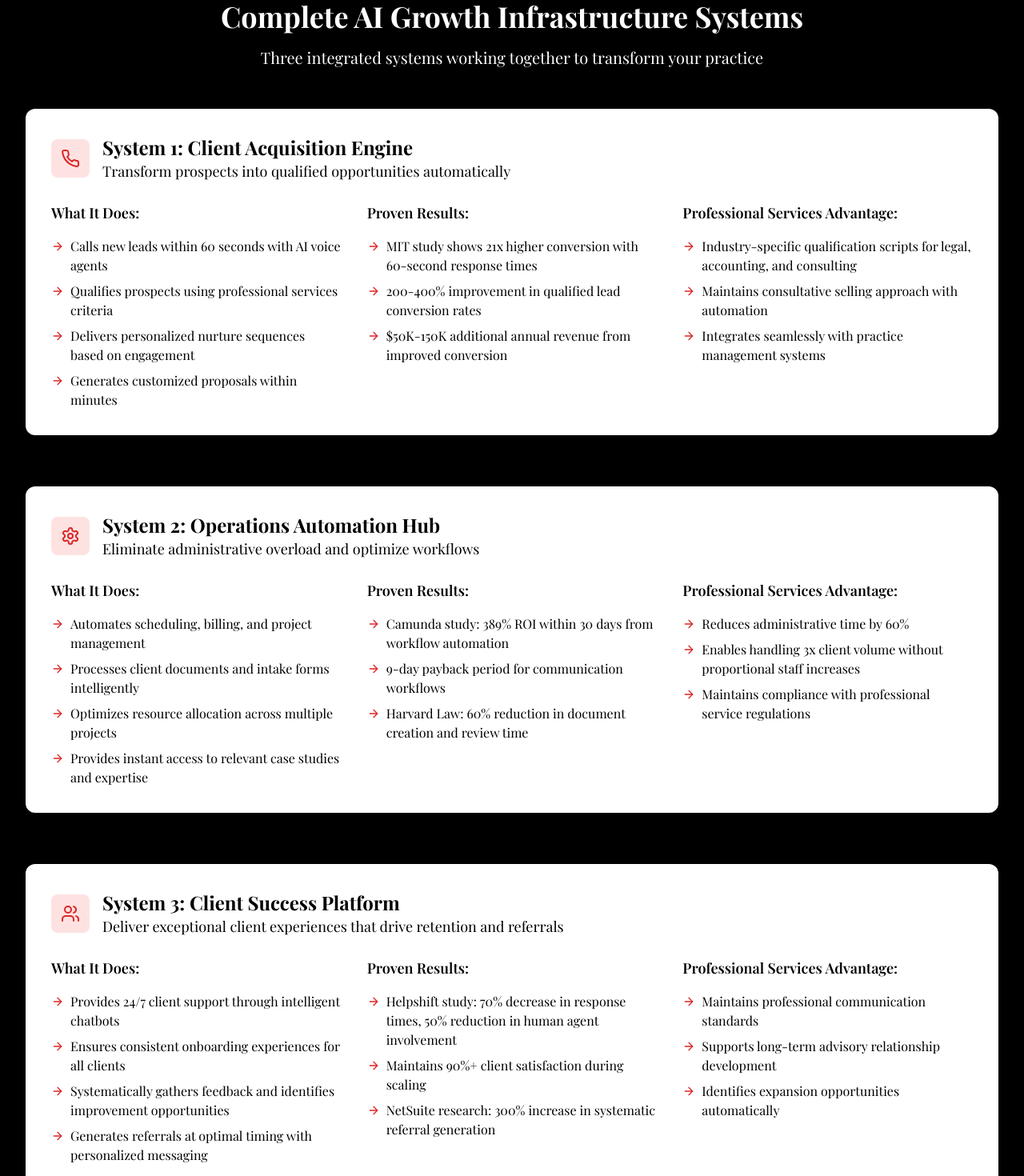
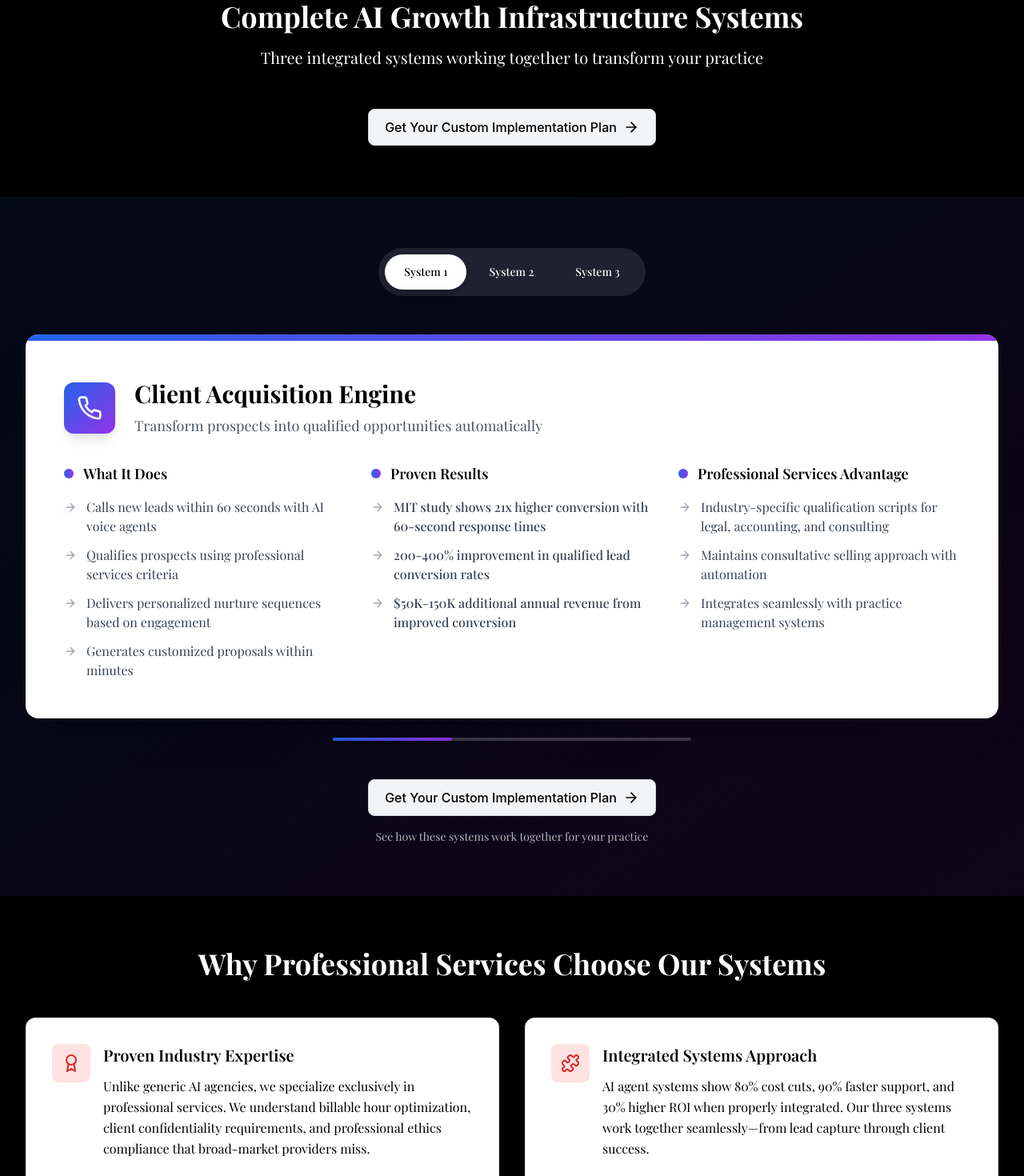
Before and after one commit to SridharA16/ServicoA16, a React (Vite) app: page / in a window 1280 px wide. Shown: the part 700-2170 px from the top of the page at 80% size. Built offline with nearby package versions, Linux system fonts and the light colour scheme.

Commit message:
Remove Duplicate System Categories

```diff
--- a/src/components/SystemsSection.tsx
+++ b/src/components/SystemsSection.tsx
@@ -1,5 +1,5 @@
 import React from 'react';
-import { Phone, Settings, Users, ArrowRight } from 'lucide-react';
+import { ArrowRight } from 'lucide-react';
 
 interface SystemsSectionProps {
   onBookingClick: () => void;
@@ -7,72 +7,6 @@ interface SystemsSectionProps {
 }
 
 const SystemsSection: React.FC<SystemsSectionProps> = ({ onBookingClick, isDarkMode }) => {
-  const systems = [
-    {
-      icon: Phone,
-      title: "Client Acquisition Engine",
-      subtitle: "Transform prospects into qualified opportunities automatically",
-      features: [
-        "Calls new leads within 60 seconds with AI voice agents",
-        "Qualifies prospects using professional services criteria",
-        "Delivers personalized nurture sequences based on engagement",
-        "Generates customized proposals within minutes"
-      ],
-      results: [
-        "MIT study shows 21x higher conversion with 60-second response times",
-        "200-400% improvement in qualified lead conversion rates",
-        "$50K-150K additional annual revenue from improved conversion"
-      ],
-      advantages: [
-        "Industry-specific qualification scripts for legal, accounting, and consulting",
-        "Maintains consultative selling approach with automation",
-        "Integrates seamlessly with practice management systems"
-      ]
-    },
-    {
-      icon: Settings,
-      title: "Operations Automation Hub",
-      subtitle: "Eliminate administrative overload and optimize workflows",
-      features: [
-        "Automates scheduling, billing, and project management",
-        "Processes client documents and intake forms intelligently",
-        "Optimizes resource allocation across multiple projects",
-        "Provides instant access to relevant case studies and expertise"
-      ],
-      results: [
-        "Camunda study: 389% ROI within 30 days from workflow automation",
-        "9-day payback period for communication workflows",
-        "Harvard Law: 60% reduction in document creation and review time"
-      ],
-      advantages: [
-        "Reduces administrative time by 60%",
-        "Enables handling 3x client volume without proportional staff increases",
-        "Maintains compliance with professional service regulations"
-      ]
-    },
-    {
-      icon: Users,
-      title: "Client Success Platform",
-      subtitle: "Deliver exceptional client experiences that drive retention and referrals",
-      features: [
-        "Provides 24/7 client support through intelligent chatbots",
-        "Ensures consistent onboarding experiences for all clients",
-        "Systematically gathers feedback and identifies improvement opportunities",
-        "Generates referrals at optimal timing with personalized messaging"
-      ],
-      results: [
-        "Helpshift study: 70% decrease in response times, 50% reduction in human agent involvement",
-        "Maintains 90%+ client satisfaction during scaling",
-        "NetSuite research: 300% increase in systematic referral generation"
-      ],
-      advantages: [
-        "Maintains professional communication standards",
-        "Supports long-term advisory relationship development",
-        "Identifies expansion opportunities automatically"
-      ]
-    }
-  ];
-
   return (
     <section className="py-16 bg-black relative z-30">
       <div className="max-w-7xl mx-auto px-4 sm:px-6 lg:px-8">
@@ -83,74 +17,6 @@ const SystemsSection: React.FC<SystemsSectionProps> = ({ onBookingClick, isDarkM
           <p className="text-xl mb-8 max-w-3xl mx-auto leading-relaxed text-white transition-colors duration-300" style={{ fontFamily: "'Playfair Display', Georgia, 'Times New Roman', serif" }}>
             Three integrated systems working together to transform your practice
           </p>
-        </div>
-
-        <div className="space-y-16">
-          {systems.map((system, index) => (
-            <div key={index} className={`p-8 rounded-xl shadow-lg hover:shadow-xl transition-all duration-300 hover:scale-105 ${
-              isDarkMode
-                ? 'bg-white border border-gray-200 hover:border-purple-500/50'
-                : 'bg-white hover:shadow-xl'
-            }`}>
-              <div className="flex items-center mb-6">
-                <div className={`flex-shrink-0 w-12 h-12 rounded-lg flex items-center justify-center mr-4 transition-colors duration-300 ${
-                  isDarkMode ? 'bg-gradient-to-br from-purple-600 to-blue-600' : 'bg-red-100'
-                }`}>
-                  <system.icon className={`w-6 h-6 transition-colors duration-300 ${
-                    isDarkMode ? 'text-white' : 'text-red-600'
-                  }`} />
-                </div>
-                <div>
-                  <h3 className="text-2xl font-bold text-black">System {index + 1}: {system.title}</h3>
-                  <p className="text-lg text-black">{system.subtitle}</p>
-                </div>
-              </div>
-
-              <div className="grid grid-cols-1 lg:grid-cols-3 gap-8">
-                <div>
-                  <h4 className="text-lg font-semibold mb-4 text-black">What It Does:</h4>
-                  <ul className="space-y-2">
-                    {system.features.map((feature, fIndex) => (
-                      <li key={fIndex} className="flex items-start">
-                        <ArrowRight className={`w-4 h-4 mr-2 mt-1 flex-shrink-0 transition-colors duration-300 ${
-                          isDarkMode ? 'text-purple-400' : 'text-red-600'
-                        }`} />
-                        <span className="text-black">{feature}</span>
-                      </li>
-                    ))}
-                  </ul>
-                </div>
-
-                <div>
-                  <h4 className="text-lg font-semibold mb-4 text-black">Proven Results:</h4>
-                  <ul className="space-y-2">
-                    {system.results.map((result, rIndex) => (
-                      <li key={rIndex} className="flex items-start">
-                        <ArrowRight className={`w-4 h-4 mr-2 mt-1 flex-shrink-0 transition-colors duration-300 ${
-                          isDarkMode ? 'text-purple-400' : 'text-red-600'
-                        }`} />
-                        <span className="text-black">{result}</span>
-                      </li>
-                    ))}
-                  </ul>
-                </div>
-
-                <div>
-                  <h4 className="text-lg font-semibold mb-4 text-black">Professional Services Advantage:</h4>
-                  <ul className="space-y-2">
-                    {system.advantages.map((advantage, aIndex) => (
-                      <li key={aIndex} className="flex items-start">
-                        <ArrowRight className={`w-4 h-4 mr-2 mt-1 flex-shrink-0 transition-colors duration-300 ${
-                          isDarkMode ? 'text-purple-400' : 'text-red-600'
-                        }`} />
-                        <span className="text-black">{advantage}</span>
-                      </li>
-                    ))}
-                  </ul>
-                </div>
-              </div>
-            </div>
-          ))}
         </div>
 
         <div className="text-center mt-12">
```
